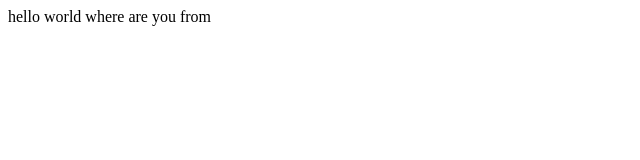
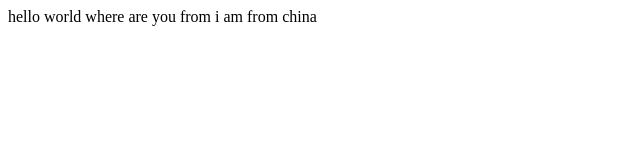
Before and after one commit to Rainpan/hello-world, a plain HTML site: page src/main/index.html in a window 1280 px wide. Shown: the whole page, without its empty margins (0-640 px from the left). Drawn offline with Linux system fonts and the light colour scheme.

Commit message:
also the message failue

```diff
--- a/src/main/index.html
+++ b/src/main/index.html
@@ -7,5 +7,6 @@
 <body>
 hello world
 where are you from
+i am from china
 </body>
 </html>
```
